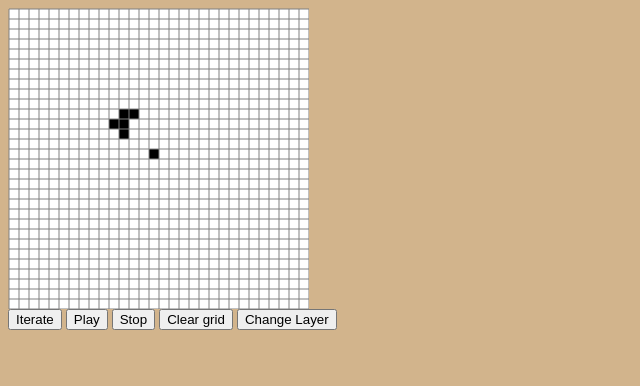
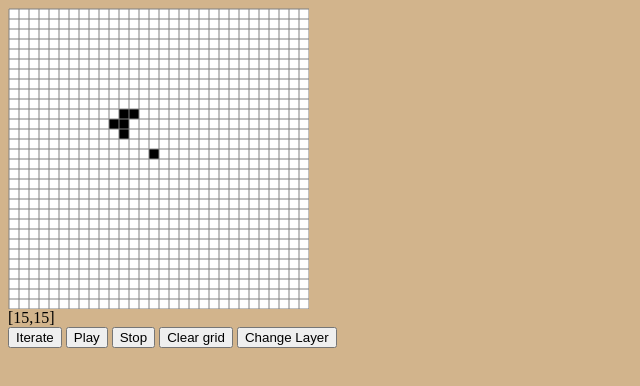
Before and after one commit to santanche/mlca, a plain HTML site: page mlca_home.html in a window 1280 px wide. Both pictures are taken after a click on the element 158 px from the left and 158 px from the top of the page. Shown: the whole page, without its empty margins (0-640 px from the left). Drawn offline with Linux system fonts and the light colour scheme.

Commit message:
Created mouse position debugger

```diff
--- a/mlca_automaton.js
+++ b/mlca_automaton.js
@@ -46,6 +46,13 @@ mlca.automaton.begin = function(){
 		cellSize: this.cellSize,
 		dimensions: mlca.fieldSize
     };
+
+	document.getElementById("canvas").addEventListener('mousemove', function(event){
+		document.getElementById("mousex").innerHTML = Math.floor(event.clientX/mlca.automaton.cellSize);
+		document.getElementById("mousey").innerHTML = Math.floor(event.clientY/mlca.automaton.cellSize);
+	}, false);
+
+
     // Fix p/ multiplos event listeners
     if (!this.display) this.display = new mlca.SimpleCanvasDisplay(this.displayInfo);
 
--- a/mlca_home.html
+++ b/mlca_home.html
@@ -20,6 +20,8 @@
   <body onLoad="mlca.automaton.begin()">
     <canvas id="canvas" width="500" height="500"></canvas>
     <br>
+	[<text id="mousex"></text>,<text id="mousey"></text>]
+	<br>
     <button id="iterate" onClick="mlca.automaton.iterate()">Iterate</button>
     <button id="play" onClick="mlca.automaton.play = true;">Play</button>
     <button id="stop" onClick="mlca.automaton.play = false;">Stop</button>
```
